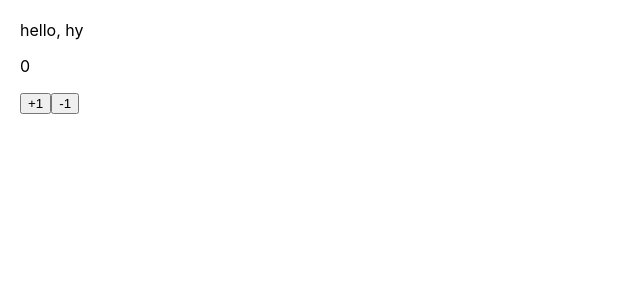
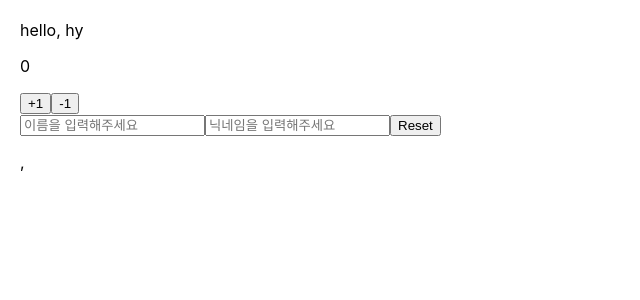
Before and after one commit to HyeYeong/react-a-to-z, a React (Create React App) app: page / in a window 1280 px wide. Shown: the top 300 px of the page, without its empty margins (0-640 px from the left). Built offline with nearby package versions, Linux system fonts and the light colour scheme.

Commit message:
feat: input 변경 컴포넌트

```diff
--- a/src/App.js
+++ b/src/App.js
@@ -1,6 +1,7 @@
 import Hello from './Hello';
 import Count from './Count';
 import Wrapper from './Wrapper';
+import InputSample from './InputSample';
 
 function App() {
   return (
@@ -9,6 +10,7 @@ function App() {
         <Wrapper>
           <Hello name={"hy"}/>
           <Count/>
+          <InputSample/>
         </Wrapper>
       </header>
     </div>
--- /dev/null
+++ b/src/InputSample.js
@@ -0,0 +1,37 @@
+import React, { useState } from "react";
+
+function InputSample(){
+  const [data, setData] = useState({
+    name: '',
+    nickname: ''
+  })
+  const {name, nickname} = data
+
+  const handleChange = (e) => {
+    const {value, name} = e.target
+    setData({
+      ...data,
+      [name]: value,
+
+    })
+  }
+
+
+  const inputReset = () => setData({
+    name: '',
+    nickname:''
+  })
+  return (
+  <div>
+    <input type="text" onChange={handleChange} value={name} name="name" placeholder={"이름을 입력해주세요"}/>
+    <input type="text" onChange={handleChange} value={nickname} name="nickname" placeholder={"닉네임을 입력해주세요"}/>
+    <button onClick={inputReset}>Reset</button>
+    <br/>
+    <p>{name}, {nickname}</p>
+
+  </div>)
+}
+InputSample.defaultProps = {
+  data: 'anonymous'
+}
+export default InputSample
```
